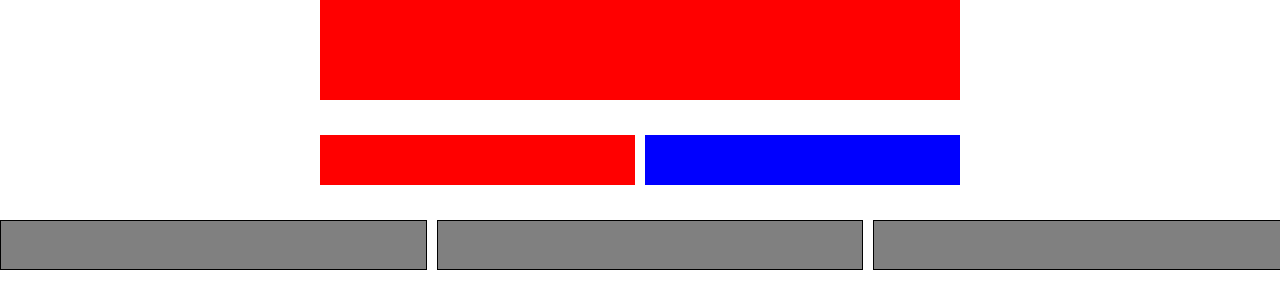
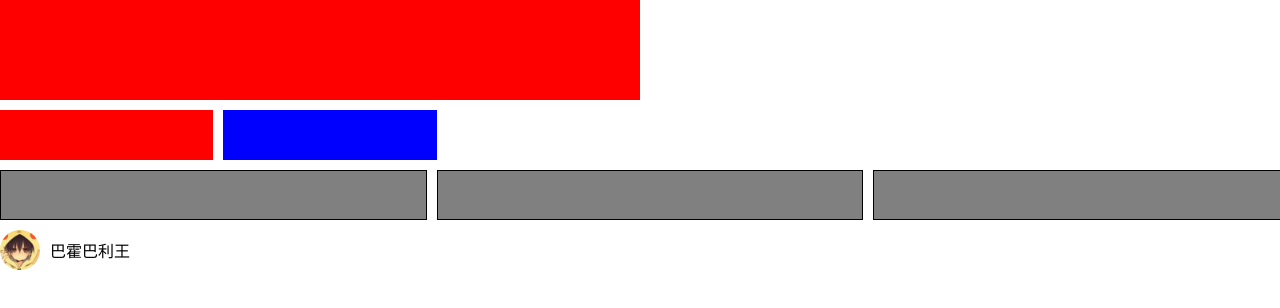
Before and after one commit to RenRongrong/pandyle, a website: page index.html in a window 1280 px wide. Drawn offline with nearby package versions, Linux system fonts and the light colour scheme.

Commit message:
update20171125

```diff
--- a/index.html
+++ b/index.html
@@ -14,9 +14,9 @@
 <body>
     <div id="d1" class="flex vertical" data-gap="10">
         <div style="height: 100px; background-color: red;" class="w-1-2"></div>
-        <div class="flex w-1-2" data-gap="10" style="height: 100px;">
-            <div style="height: 50px; background-color: red;" class="w-1"></div>
-            <div style="height: 50px; background-color: blue;" class="w-1"></div>
+        <div class="flex w-1-2 by-start" data-gap="10">
+            <div style="height: 50px; background-color: red;" class="w-1-3"></div>
+            <div style="height: 50px; background-color: blue;" class="w-1-3"></div>
         </div>
         <div class="flex w-1 slide" data-gap="10">
             <div style="height: 50px; background-color: gray; border: 1px solid black;" class="w-1-3"></div>
@@ -24,6 +24,10 @@
             <div style="height: 50px; background-color: gray; border: 1px solid black;" class="w-1-3"></div>
             <div style="height: 50px; background-color: gray; border: 1px solid black;" class="w-1-3"></div>
         </div>
+        <div class="flex w-3-5 by-start on-center" data-gap="10">
+            <img src="avatar.jpg" alt="" style="width: 40px; height: 40px; border-radius: 50%;">
+            <span>巴霍巴利王</span>
+        </div>
     </div>
 </body>
 
--- a/pandyle.css
+++ b/pandyle.css
@@ -120,14 +120,15 @@ textarea:focus {
     display: flex;
     display: -webkit-flex;
     justify-content: space-between;
-    align-items: center;
-    align-content: center;
+    align-items: stretch;
+    align-content: stretch;
     flex-wrap: nowrap;
     flex-basis: 100%;
 }
 
 .flex.wrap {
     flex-wrap: wrap;
+    justify-content: flex-start;
 }
 
 .flex.slide {
@@ -138,12 +139,43 @@ textarea:focus {
     display: none;
 }
 
+.flex.by-start {
+    justify-content: flex-start;
+}
+
+.flex.by-end {
+    justify-content: flex-end;
+}
+
+.flex.by-center {
+    justify-content: center;
+}
+
+.flex.on-start {
+    align-items: flex-start;
+}
+
+.flex.on-end {
+    align-items: flex-end;
+}
+
+.flex.on-center {
+    align-items: center;
+}
+
 .flex>* {
+    flex: 0 1 auto;
+}
+
+.flex[data-gap]>* {
     flex: 1 1 auto;
 }
 
 .flex.wrap>*,
-.flex.slide>* {
+.flex.slide>*,
+.flex.by-start>*,
+.flex.by-end>*,
+.flex.by-center>* {
     flex: 0 0 auto;
 }
 
```
Also changed, not shown: avatar.jpg (added).
